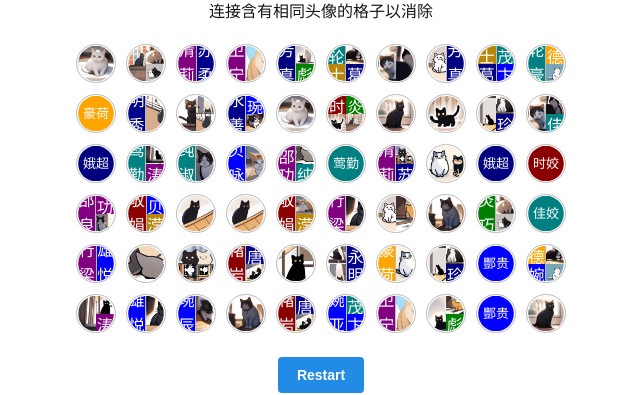
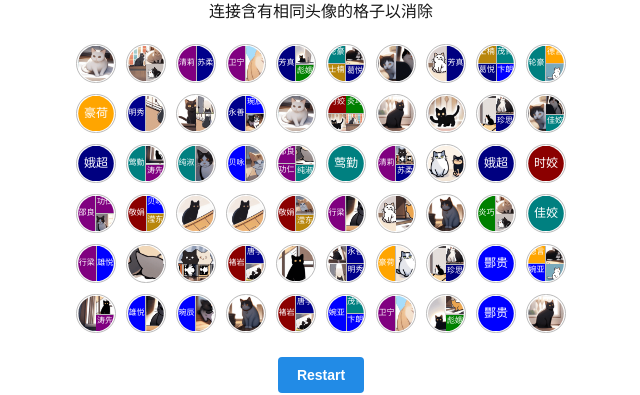
Before and after one commit to oO0oO0oO0o0o00/too-many-reviewers, a Next.js app: page / in a window 1280 px wide. Shown: the top 395 px of the page, without its empty margins (319-959 px from the left). Built offline with nearby package versions, Linux system fonts and the light colour scheme.

Commit message:
fix font sizes

```diff
--- a/src/styles/globals.css
+++ b/src/styles/globals.css
@@ -103,7 +103,7 @@ pre, code {
 .cell-full {
   width: 100%;
   height: 100%;
-  font-size: small;
+  font-size: 12px;
   flex-direction: row;
   flex: 1;
   align-items: center;
@@ -112,7 +112,7 @@ pre, code {
 .cell-half {
   width: 50%;
   height: 100%;
-  font-size: 8;
+  font-size: 8px;
   flex-direction: column;
   flex: 1;
 }
@@ -120,7 +120,7 @@ pre, code {
 .cell-quarter {
   width: 100%;
   height: 50%;
-  font-size: 8;
+  font-size: 8px;
   flex: 1;
 }
 
```
